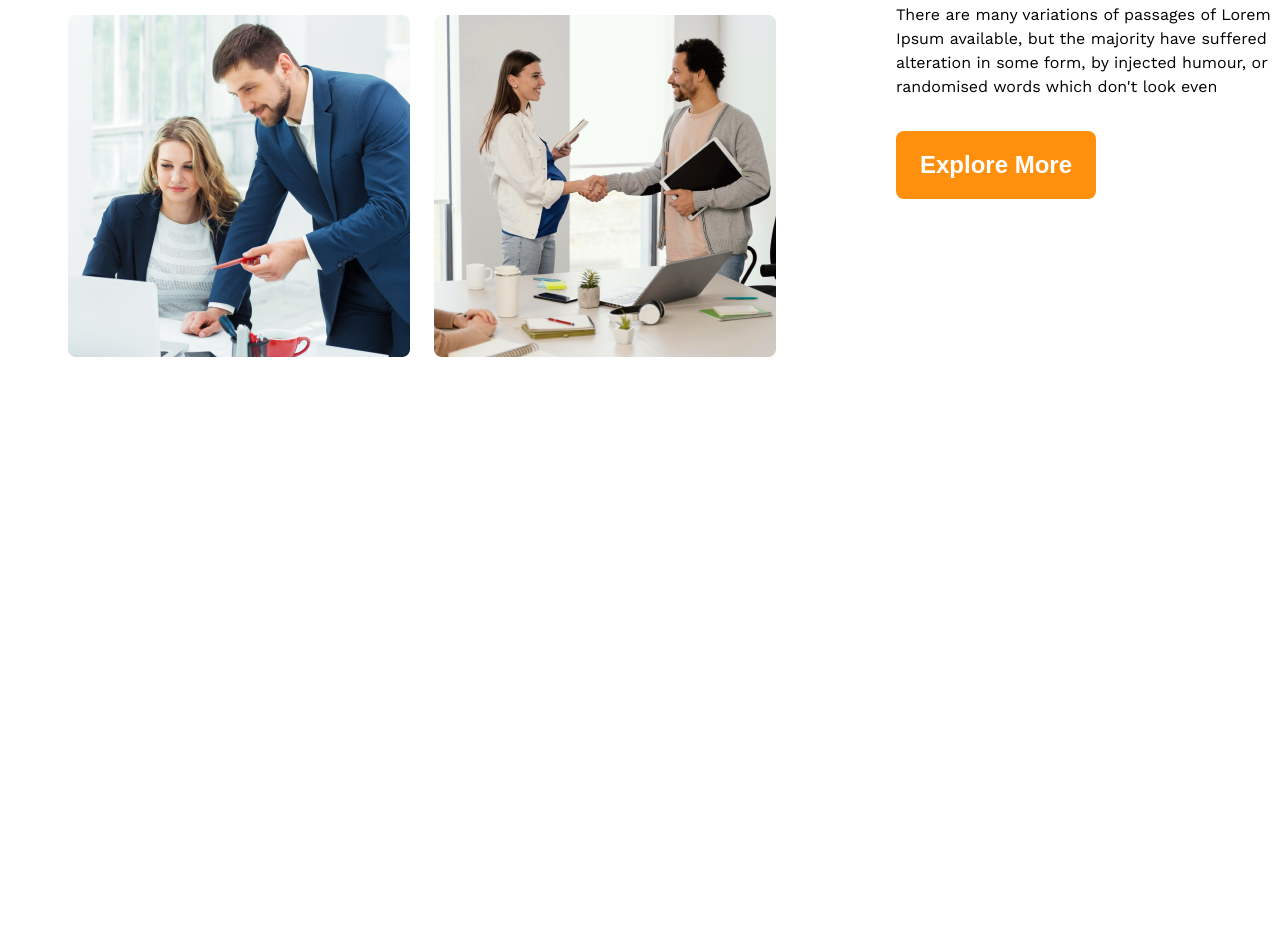
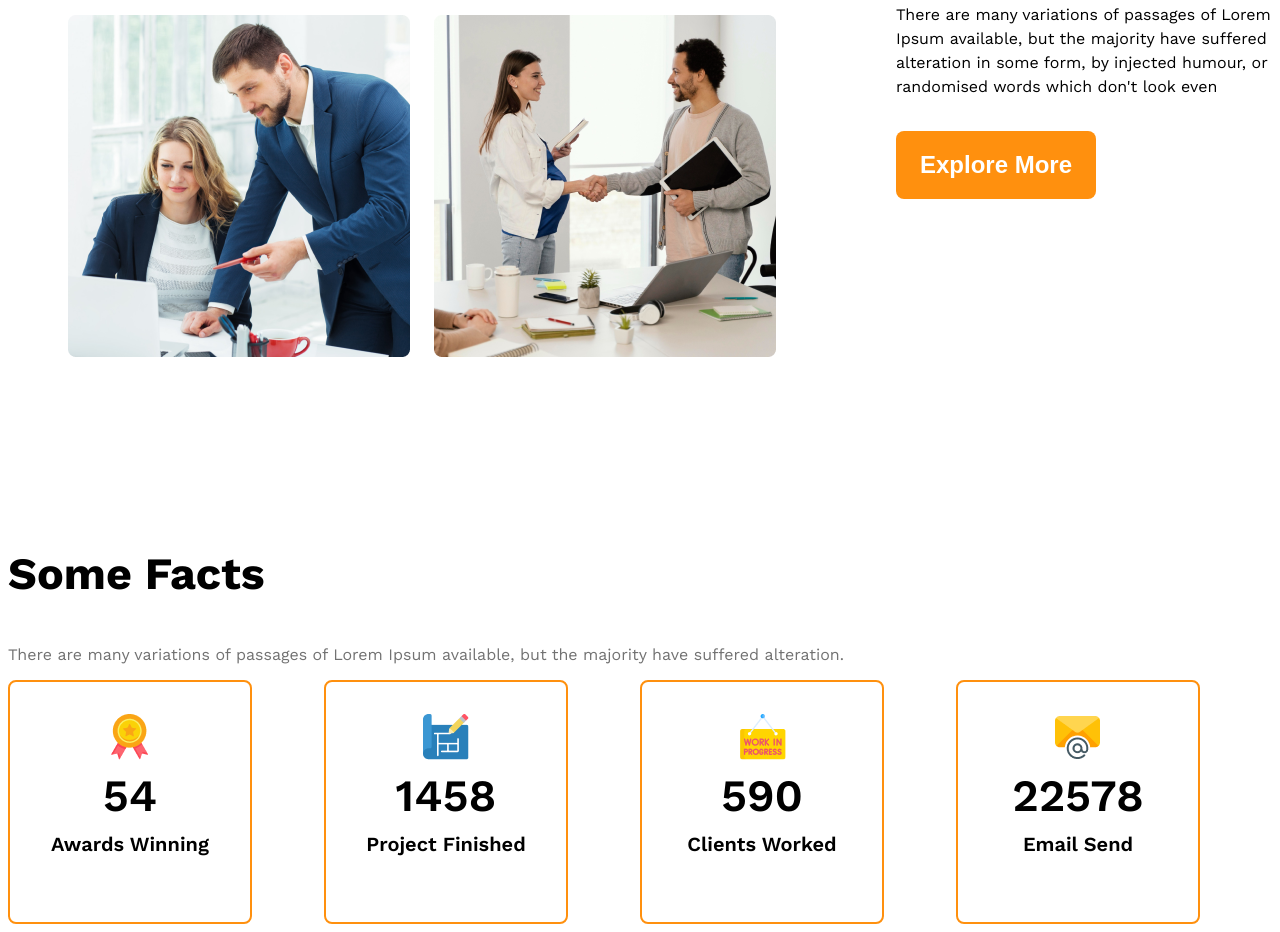
Before and after one commit to akmalhossain/g3-architects, a plain HTML site: page index.html in a window 1280 px wide. Shown: the part 1791-2723 px from the top of the page. Before the commit the page ends 2216 px from the top, so only its background shows below. Drawn offline with nearby package versions, Linux system fonts and the light colour scheme.

Commit message:
some fact section and style added

```diff
--- a/index.html
+++ b/index.html
@@ -1,11 +1,13 @@
 <!DOCTYPE html>
 <html lang="en">
+
 <head>
     <meta charset="UTF-8">
     <meta name="viewport" content="width=device-width, initial-scale=1.0">
     <title>G3-Architects</title>
     <link rel="stylesheet" href="style/style.css">
 </head>
+
 <body class="work-sans-font">
     <header class="bg-light">
         <nav class="navbar display-flex">
@@ -24,7 +26,8 @@
 
                 </h1>
                 <p class="banner-description">
-                    There are many variations of passages of Lorem Ipsum available, but the majority have suffered alteration in some form, by injected humour, or randomised words which don't look even
+                    There are many variations of passages of Lorem Ipsum available, but the majority have suffered
+                    alteration in some form, by injected humour, or randomised words which don't look even
                 </p>
                 <button class="btn-primary">Explore More</button>
 
@@ -34,26 +37,75 @@
 
     </header>
     <main>
+        <!-- team picture and our feature section  -->
         <section class="teams display-flex">
-            <div class="team-image-container ">
+            <div class="team-image-container">
                 <img src="images/team1.png" alt="two team member discuss">
                 <img src="images/team2.png" alt="two team member discuss">
                 <img src="images/team3.png" alt="two team member discuss">
                 <img src="images/team4.png" alt="two team member discuss">
             </div>
             <div class="our-feature">
-                <h3 class="feature-title">
-                    <span id="quick-list" class="text-light-gray">Quick list</span> <span>of Our</span> <span class="text-primary-color">Features</span>
+                <h3 class="section-title">
+                    <span id="quick-list" class="text-light-gray">Quick list</span> <span>of Our</span> <span
+                        class="text-primary-color">Features</span>
                 </h3>
                 <p class="feature-description">
-                    There are many variations of passages of Lorem Ipsum available, but the majority have suffered alteration in some form, by injected humour, or randomised words which don't look even
+                    There are many variations of passages of Lorem Ipsum available, but the majority have suffered
+                    alteration in some form, by injected humour, or randomised words which don't look even
                 </p>
                 <button class="btn-primary">Explore More</button>
             </div>
         </section>
+        <!-- Feature will enjoy -->
+        <section>
+            <h3 class="section-title">Some Facts</h3>
+            <p class="text-light-gray">There are many variations of passages of Lorem Ipsum available, but the majority
+                have suffered alteration.</p>
+            <div class="fact-container display-grid">
+                <!-- .fact*4>img.fact-icon.+h4.fact-number+h5.fact-name -->
+                <div class="fact-card display-flex">
+                    <div>
+                        <img src="images/icons/ribon.png" alt="" class="fact-icon">
+                        <h4 class="fact-number">54</h4>
+                        <h5 class="fact-name">Awards Winning</h5>
+                    </div>
+                </div>
+                <div class="fact-card display-flex">
+
+                    <div>
+                        <img src="images/icons/projects.png" alt="" class="fact-icon">
+                        <h4 class="fact-number">1458</h4>
+                        <h5 class="fact-name">Project Finished</h5>
+                    </div>
+                </div>
+                <div class="fact-card display-flex">
+                    <div>
+                        <img src="images/icons/customers.png" alt="" class="fact-icon">
+                        <h4 class="fact-number">590</h4>
+                        <h5 class="fact-name">Clients Worked</h5>
+                    </div>
+                </div>
+                <div class="fact-card display-flex">
+                    <div>
+                        <img src="images/icons/email.png" alt="" class="fact-icon">
+                        <h4 class="fact-number">22578</h4>
+                        <h5 class="fact-name">Email Send</h5>
+                    </div>
+                </div>
+
+
+
+
+            </div>
+        </section>
+
+
+
     </main>
     <footer>
 
     </footer>
 </body>
+
 </html>
--- a/style/style.css
+++ b/style/style.css
@@ -6,6 +6,7 @@
     font-weight: 400;
     font-style: normal;
 }
+
 /* *{
     margin: 0;
     padding: 0;
@@ -15,24 +16,36 @@
     display: flex;
 }
 
+.display-grid {
+    display: grid;
+}
+
 /* dark 02 */
 .text-gray {
     color: #424242;
 }
+
 /* dark 03 */
-.text-light-gray{
-    color: #727272 ;
+.text-light-gray {
+    color: #727272;
 }
 
-.bg-light{
+.bg-light {
     background-color: rgba(255, 144, 14, 0.1);
 }
-.text-primary-color{
-    color:#FF900E
+
+.text-primary-color {
+    color: #FF900E
 }
-.btn-primary{
-    background-color:#FF900E;
-    border:none;
+
+.section-title {
+    font-size: 2.8rem;
+    font-weight: 700;
+}
+
+.btn-primary {
+    background-color: #FF900E;
+    border: none;
     border-radius: 8px;
     padding: 20px 24px;
     font-size: 1.5rem;
@@ -40,25 +53,29 @@
     color: white;
 }
 
-main{
+main {
     max-width: 1440px;
     margin: 0 auto;
 }
-main > section{
+
+main>section {
     margin-top: 130px;
 }
+
 /* header style */
 
 /* nva bar style */
 
-.navbar{
+.navbar {
     justify-content: space-between;
     align-items: center;
 }
-.brand-name{
+
+.brand-name {
     font-weight: bold;
     font-size: 3rem;
 }
+
 .nav-item {
     list-style: none;
 }
@@ -68,65 +85,93 @@ main > section{
     margin-right: 72px;
 }
 
-.navbar, .banner{
+.navbar,
+.banner {
     max-width: 1440px;
     margin: 0 auto;
 }
 
 /* banner related style */
 
-.banner-content{
+.banner-content {
     max-width: 862px;
     margin: 0 auto;
     text-align: center;
     margin-bottom: 50px;
 }
-.banner-title{
+
+.banner-title {
     font-weight: bold;
     font-size: 4rem;
 }
-.banner-description{
-    margin:40px 0 32px;
+
+.banner-description {
+    margin: 40px 0 32px;
 }
-.banner-img{
+
+.banner-img {
     width: 100%;
 }
-header{
+
+header {
     margin-bottom: 85px;
     padding-bottom: 45px;
 }
 
 /* team feature related style */
 
-.teams{
+.teams {
     align-items: center;
 }
-.team-image-container{
+
+.team-image-container {
     display: grid;
     grid-template-columns: repeat(2, 1fr);
     gap: 24px;
     padding: 60px;
 }
 
-.our-feature{
+.our-feature {
     margin-left: 60px;
 
     max-width: 537px;
 }
-.feature-title{
-    font-size: 2.8rem;
 
+#quick-list {
+    font-weight: 500;
 }
- #quick-list{
-    font-weight: 500;
- }
 
- .feature-description{
+.feature-description {
     line-height: 1.5rem;
     margin-bottom: 32px;
- }
+}
 
-
+/* Section some fact related style */
+.fact-container {
+    display: grid;
+    grid-template-columns: repeat(4, 1fr);
+    align-items: center;
+}
+.fact-card  {
+    border: 2px solid #FF900E;
+    border-radius: 8px;
+    width: 240px;
+    height: 240px;
+    justify-content: center;
+    align-items: center;
+    text-align: center;
+}
+.fact-number{
+    font-size: 2.8rem;
+    font-weight: 600;
+    margin-top: 5px;
+    margin-bottom: 10px;
+}
+.fact-name{
+    font-size: 1.25rem;
+    font-weight: 600;
+    margin-top: 10px;
+}
 
 
 
@@ -139,16 +184,41 @@ header{
 
 /* Responsive media quary */
 @media screen and (max-width: 576px) {
-    .navbar, .nav-links, .teams{
+
+    .navbar,
+    .nav-links,
+    .teams {
         flex-direction: column;
     }
-     .our-feature{
+
+    .our-feature {
         margin-left: 20px;
         text-align: center;
     }
 
-    .team-image-container{
+    .team-image-container {
         display: grid;
         grid-template-columns: repeat(1, 1fr);
     }
 }
+
+
+@media screen and (min-width: 577px)and (max-width: 992px) {
+    header {
+        width: 100%;
+    }
+
+    .teams {
+        flex-direction: column;
+
+    }
+
+    .our-feature {
+        margin-left: 20px;
+        text-align: center;
+    }
+
+    .nav-link {
+        margin-right: 32px;
+    }
+}
```
